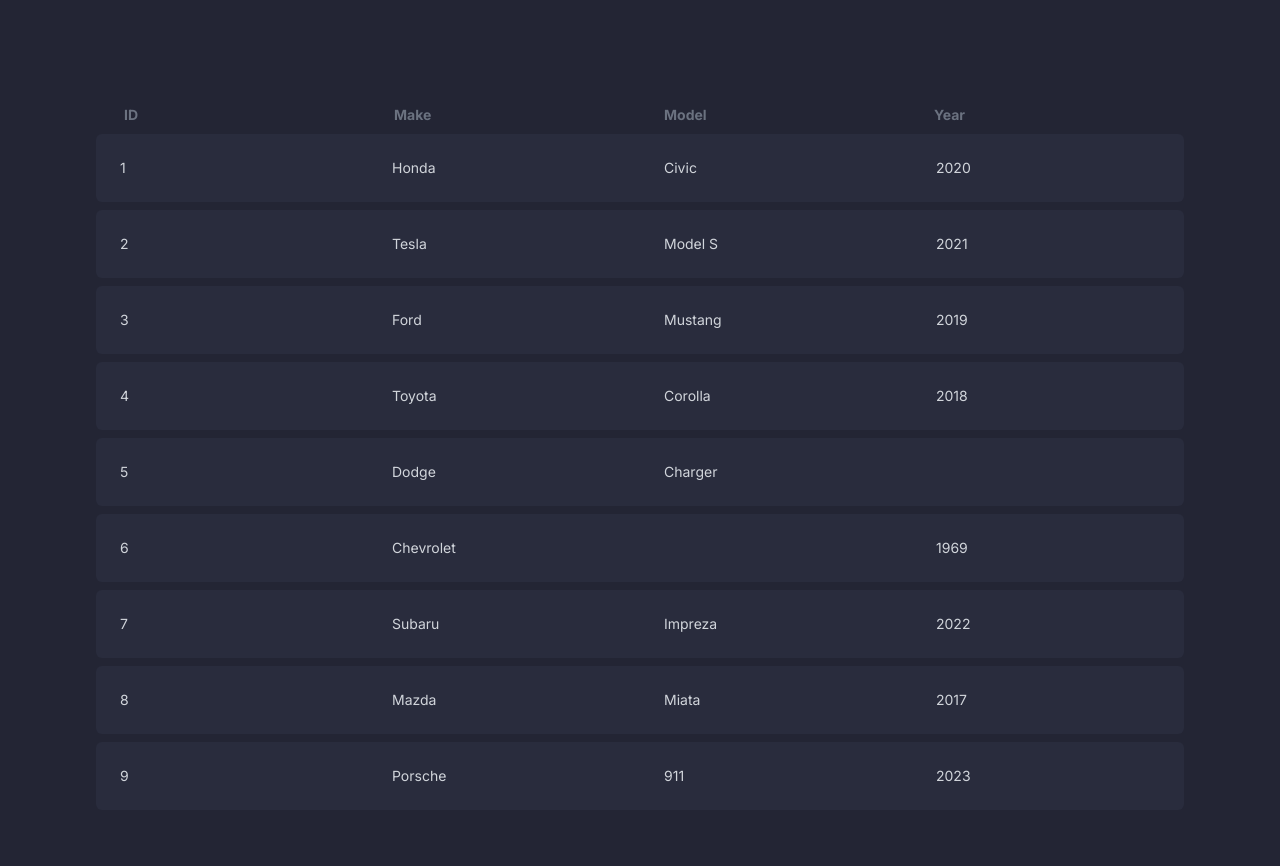
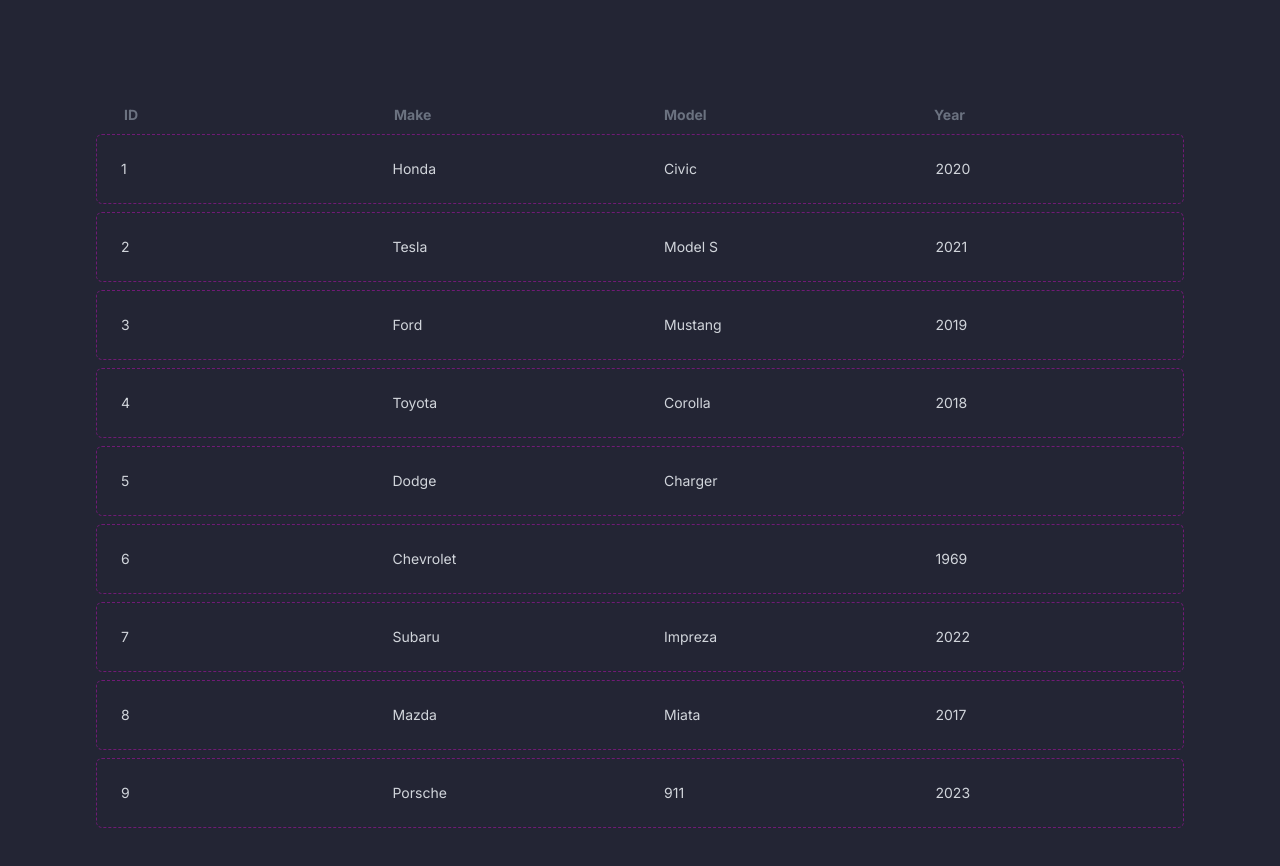
Before and after one commit to xzec/table-component, a Next.js app: page / in a window 1280 px wide. Shown: the top 866 px of the page. Built offline with nearby package versions, Linux system fonts and the light colour scheme.

Commit message:
TableRow now expands on click

```diff
--- a/src/components/Table/TableRow.tsx
+++ b/src/components/Table/TableRow.tsx
@@ -1,16 +1,45 @@
+'use client'
+
 import type { RowDef } from '@/components/Table/types'
 import TableCell from '@/components/Table/TableCell'
+import { useState } from 'react'
 
 type TableRowProps<Model extends RowDef> = {
   row: Model
 }
 
-const TableRow = <Model extends RowDef>({ row }: TableRowProps<Model>) => (
-  <tr className="flex w-full rounded-md bg-background-light text-sm">
-    {Object.entries(row).map(([key, value]) => (
-      <TableCell key={key}>{value}</TableCell>
-    ))}
-  </tr>
-)
+const TableRow = <Model extends RowDef>({ row }: TableRowProps<Model>) => {
+  const [isExpanded, setIsExpanded] = useState(false)
+
+  const handleRowExpand = () => setIsExpanded((prev) => !prev)
+
+  return (
+    <>
+      <tr
+        onClick={handleRowExpand}
+        tabIndex={0}
+        role="button"
+        className={`${
+          isExpanded
+            ? 'border-transparent bg-background-light'
+            : 'border-dashed border-fuchsia-900'
+        } flex w-full cursor-pointer rounded-md border text-sm`}
+      >
+        {Object.entries(row).map(([key, value]) => (
+          <TableCell key={key}>{value}</TableCell>
+        ))}
+      </tr>
+      {isExpanded && (
+        <div className="-mt-2 flex w-11/12 justify-center gap-8 self-center rounded-b-md bg-background-dark p-6 text-xs">
+          <span>Activate</span>
+          <span>Preview</span>
+          <span>Edit</span>
+          <span>Stats</span>
+          <span>Delete</span>
+        </div>
+      )}
+    </>
+  )
+}
 
 export default TableRow
```
